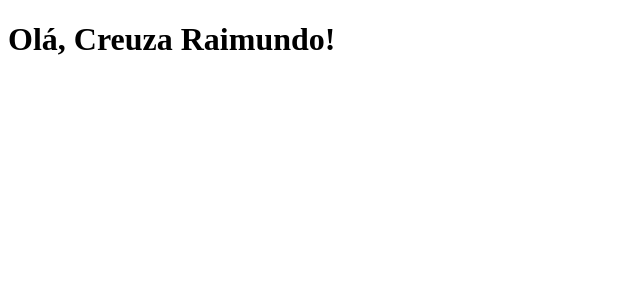
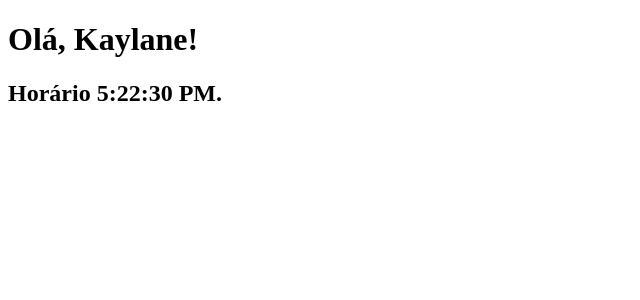
Before and after one commit to PhaniePaiva/React, a React (Create React App) app: page / in a window 1280 px wide. Shown: the top 300 px of the page, without its empty margins (0-640 px from the left). Built offline with nearby package versions, Linux system fonts and the light colour scheme.

Commit message:
Renderizando Elementos

```diff
--- a/public/index.html
+++ b/public/index.html
@@ -12,6 +12,8 @@
   </head>
   <body>
     <noscript>You need to enable JavaScript to run this app.</noscript>
+
+    <!--  Nó raiz -->
     <div id="root"></div>
   </body>
 </html>
--- a/src/index.jsx
+++ b/src/index.jsx
@@ -28,22 +28,41 @@ ReactDOM.render(
 
 
 //2° - Expressão;
-function formatName(user) {
-  return user.firstName + ' ' + user.lastName;
+// function formatName(user) {
+//   return user.firstName + ' ' + user.lastName;
+// }
+
+// const user = {
+//   firstName: 'Creuza',
+//   lastName: 'Raimundo'
+// };
+
+// const element = (
+//   <h1>
+//     Olá, {formatName(user)}!
+//   </h1>
+// );
+
+//xxxxxxxxxxxxxxxxxxxxxxxxxxxxxxxxxxxxxxxxxxxxxxxxxxxxx
+
+const element = <h1>Olá, Mundão</h1>;
+
+function tick() {
+  const element = (
+    <div>
+      <h1>Olá, Kaylane!</h1>
+      <h2>Horário {new Date().toLocaleTimeString()}.</h2>
+    </div>
+  );
+  ReactDOM.render(element, document.getElementById('root'));
 }
+setInterval(tick, 1000);
 
-const user = {
-  firstName: 'Creuza',
-  lastName: 'Raimundo'
-};
 
-const element = (
-  <h1>
-    Olá, {formatName(user)}!
-  </h1>
-);
+//xxxxxxxxxxxxxxxxxxxxxxxxxxxxxxxxxxxxxxxxxxxxxxxxxxxxx
 
-ReactDOM.render(
-  element,
-  document.getElementById('root')
-);
+
+// ReactDOM.render(
+//   element,
+//   document.getElementById('root')
+// );
```
Also changed, not shown: complemento.txt (added), r-complemento.txt (deleted), 1 other file (tests, documents, lock files or other folders).
